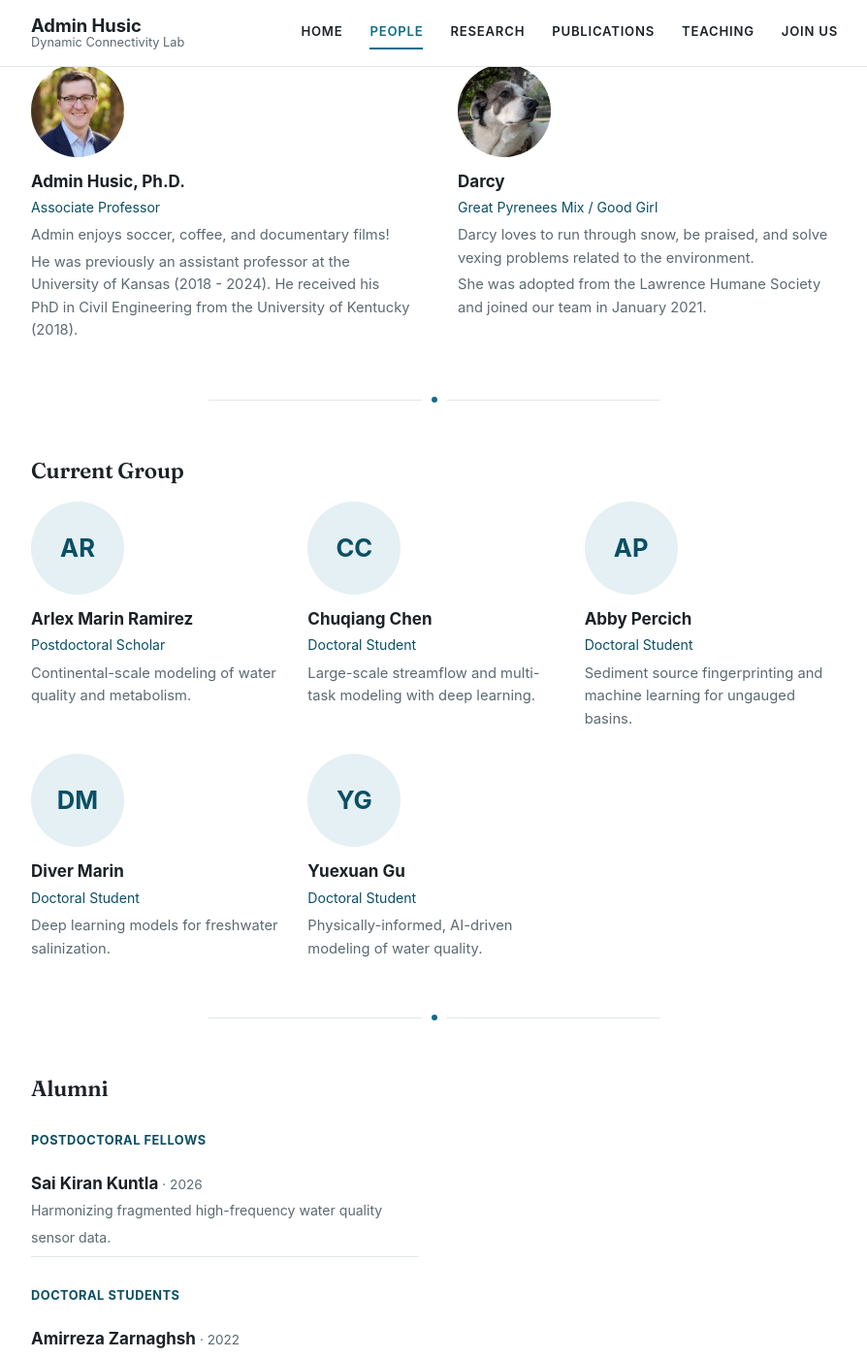
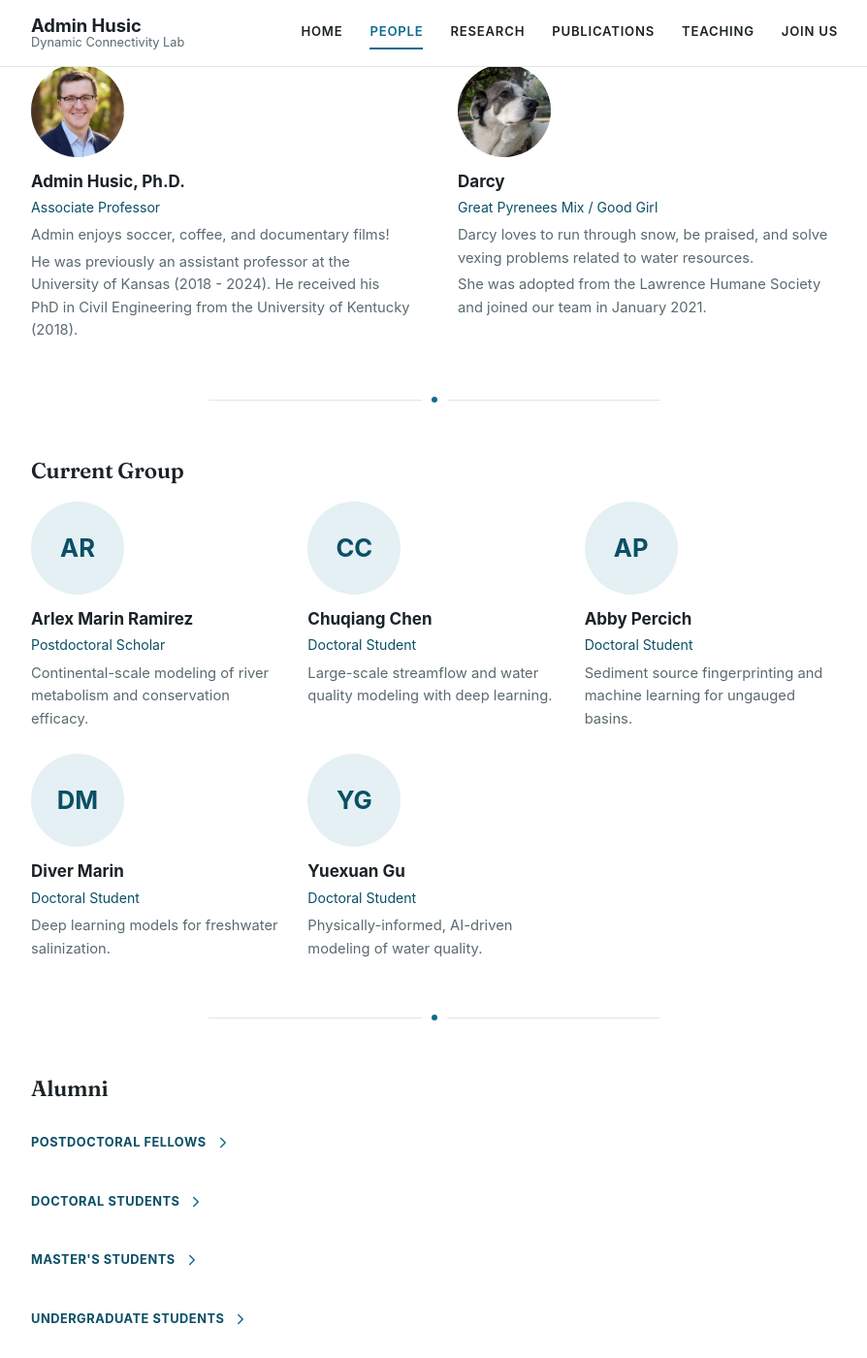
Before and after one commit to adminhusic/adminhusic.github.io, a Jekyll site: the page built from people.md, in a window 1280 px wide and 1400 px high, scrolled down 238 px. Shown: the whole window at 97% size, without its empty margins (192-1086 px from the left). Built offline with Jekyll 4.4.1, drawn with Linux system fonts in a browser that asks for light colours; some of the changed text lies outside the part shown.

Commit message:
People page: collapsible alumni groups, add start year
- Alumni role groups (Postdoctoral Fellows, Doctoral Students,
  Master's Students, Undergraduate Students) now use native
  <details>/<summary> disclosures, collapsed by default, with a
  rotating chevron and no custom JS.
- Each alumni entry now shows a "first_year - last_year" range next
  to their name instead of a single exit year. first_year is added
  to every entry in _data/people.yml as a placeholder (equal to
  last_year) pending real values.
- Extend the sitewide focus-visible rule to summary elements.

```diff
--- a/_data/people.yml
+++ b/_data/people.yml
@@ -9,16 +9,16 @@ mascot:
   name: "Darcy"
   role: "Great Pyrenees Mix / Good Girl"
   desc:
-    - "Darcy loves to run through snow, be praised, and solve vexing problems related to the environment."
+    - "Darcy loves to run through snow, be praised, and solve vexing problems related to water resources."
     - "She was adopted from the Lawrence Humane Society and joined our team in January 2021."
 
 current:
   - name: "Arlex Marin Ramirez"
     role: "Postdoctoral Scholar"
-    note: "Continental-scale modeling of water quality and metabolism."
+    note: "Continental-scale modeling of river metabolism and conservation efficacy."
   - name: "Chuqiang Chen"
     role: "Doctoral Student"
-    note: "Large-scale streamflow and multi-task modeling with deep learning."
+    note: "Large-scale streamflow and water quality modeling with deep learning."
   - name: "Abby Percich"
     role: "Doctoral Student"
     note: "Sediment source fingerprinting and machine learning for ungauged basins."
@@ -32,99 +32,131 @@ current:
 # last_year: the last calendar year this person was with the lab, used to sort
 # each alumni group in reverse-chronological order. 0 means unknown/not yet
 # provided -- please fill in a real year rather than leaving these as 0.
+# first_year: the calendar year this person joined the lab, shown next to
+# last_year as "first_year - last_year". Every entry below currently has
+# first_year set equal to last_year as a placeholder -- please replace each
+# with the real starting year.
 alumni:
   - name: "Sai Kiran Kuntla"
     role: "Postdoctoral Scholar"
+    first_year: 2026
     last_year: 2026
     note: "Harmonizing fragmented high-frequency water quality sensor data."
 
   - name: "Amirreza Zarnaghsh"
     role: "Doctoral Student"
-    last_year: 2022
+    first_year: 2019
+    last_year: 2023
     note: "High-frequency sensing and transport pathways of solutes and sediment."
 
   - name: "Nishchal Sigdel"
     role: "Master's Student"
+    first_year: 2024
     last_year: 2026
     note: "Continental-scale suspended sediment prediction with deep learning."
   - name: "Sugam Shrestha"
     role: "Master's Student"
+    first_year: 2024
     last_year: 2026
     note: "Modeling sediment erosion and connectivity with sensors and machine learning."
   - name: "Cayden Lloyd"
     role: "Master's Student"
+    first_year: 2024
     last_year: 2026
     note: "Sediment fingerprinting of reservoir and river sediment sources."
   - name: "Aayush Pandit"
     role: "Master's Student"
-    last_year: 2025
+    first_year: 2022
+    last_year: 2024
     note: "Deep learning for nitrate export and watershed model benchmarking."
   - name: "Zack McVey"
     role: "Master's Student"
+    first_year: 2021
     last_year: 2023
     note: "Land use impacts on dynamic sediment connectivity."
   - name: "Zane Rider"
     role: "Master's Student"
+    first_year: 2021
     last_year: 2022
     note: "Cyanotoxins and taste-and-odor compounds in benthic algae."
   - name: "Alexander Michalek"
     role: "Master's Student"
-    last_year: 2020
+    first_year: 2019
+    last_year: 2021
     note: "Sediment erosion-connectivity mapping in urbanizing landscapes."
 
   - name: "Laura VanderMeulen"
     role: "Undergraduate Student"
+    first_year: 2023
     last_year: 2024
     note: "Meta-analysis of sediment fingerprinting applications."
   - name: "Avery Mohn"
     role: "Undergraduate Student"
+    first_year: 2022
     last_year: 2024
     note: "Microplastics in stormwater and fluvial sediment."
   - name: "Elizabeth Appel"
     role: "Undergraduate Student"
+    first_year: 2022
     last_year: 2024
-    note: "Racial equity of flood exposure in historically redlined communities."
+    note: "Racial equity of flood exposure in redlined communities."
   - name: "Jack Respelliers"
     role: "Undergraduate Student"
+    first_year: 2022
     last_year: 2024
     note: "Sediment fingerprinting data collection."
   - name: "Austin Gardiner"
     role: "Undergraduate Student"
+    first_year: 2021
     last_year: 2022
     note: "Sediment fingerprinting data collection."
   - name: "Aaron Tuschhoff"
     role: "Undergraduate Student"
+    first_year: 2020
     last_year: 2022
     note: "Sediment fingerprinting data collection."
   - name: "Sarah Hogen"
     role: "Undergraduate Student"
+    first_year: 2020
     last_year: 2022
     note: "Synthesis of water quality model performance."
   - name: "Devin Gouger"
     role: "Undergraduate Student"
+    first_year: 2020
     last_year: 2021
     note: "Sediment fingerprinting data collection."
   - name: "Logan Wilson"
     role: "Undergraduate Student"
+    first_year: 2019
     last_year: 2020
+    note: "Sediment fingerprinting data collection."
+  - name: "Abby Percich"
+    role: "Undergraduate Student"
+    first_year: 2019
+    last_year: 2021
     note: "Hydrologic modeling along an urbanization gradient."
   - name: "Madeline Merckling"
     role: "Undergraduate Student"
+    first_year: 2019
     last_year: 2020
     note: "Sediment fingerprinting data collection."
   - name: "Luke Brown"
     role: "Undergraduate Student"
+    first_year: 2019
     last_year: 2020
     note: "High-frequency water quality sensing platforms."
   - name: "Alexandria Depew"
     role: "Undergraduate Student"
-    last_year: 2020
+    first_year: 2018
+    last_year: 2019
     note: "High-frequency water quality sensing platforms."
   - name: "Cheyenne Hillman"
     role: "Undergraduate Student"
+    first_year: 2018
     last_year: 2019
     note: "Sediment fingerprinting data collection."
   - name: "Savannah Smith"
     role: "Undergraduate Student"
+    first_year: 2018
     last_year: 2019
     note: "Sediment fingerprinting data collection."
--- a/_includes/alumni-group.html
+++ b/_includes/alumni-group.html
@@ -1,13 +1,16 @@
 {% if include.group.size > 0 %}
-<div class="alumni-group">
-  <h3 class="alumni-group-title">{{ include.title }}</h3>
+<details class="alumni-group">
+  <summary class="alumni-group-title">
+    {{ include.title }}
+    <svg class="icon icon--sm alumni-group-chevron" viewBox="0 0 24 24" fill="none" stroke="currentColor" stroke-width="2" stroke-linecap="round" stroke-linejoin="round" aria-hidden="true"><path d="M9 6l6 6-6 6"/></svg>
+  </summary>
   <ul class="alumni-list">
     {% for person in include.group %}
     <li>
-      <h4 class="alumni-name">{{ person.name }}{% if person.last_year > 0 %} <span class="alumni-year">&middot; {{ person.last_year }}</span>{% endif %}</h4>
+      <h4 class="alumni-name">{{ person.name }}{% if person.last_year > 0 %} <span class="alumni-year">&middot; {{ person.first_year }} - {{ person.last_year }}</span>{% endif %}</h4>
       <span class="role">{{ person.note }}</span>
     </li>
     {% endfor %}
   </ul>
-</div>
+</details>
 {% endif %}
--- a/assets/css/style.css
+++ b/assets/css/style.css
@@ -54,7 +54,7 @@ body {
 img { max-width: 100%; display: block; }
 a { color: var(--color-accent); text-decoration: none; }
 a:hover { text-decoration: underline; }
-a:focus-visible, button:focus-visible {
+a:focus-visible, button:focus-visible, summary:focus-visible {
   outline: 2px solid var(--color-accent-strong);
   outline-offset: 2px;
 }
@@ -407,19 +407,31 @@ main.page { min-height: 50vh; }
 .pi-mascot { display: flex; gap: 48px; flex-wrap: wrap; }
 .pi-mascot__col { flex: 1; min-width: 240px; }
 
-.alumni-group { margin: 32px 0 0; }
+.alumni-group { margin: 24px 0 0; }
 .alumni-group:first-child { margin-top: 0; }
 .alumni-group-title {
+  display: flex;
+  align-items: center;
+  gap: 8px;
   font-size: 0.8rem;
   font-weight: 700;
   text-transform: uppercase;
   letter-spacing: 0.04em;
   color: var(--color-accent-strong);
-  margin: 0 0 14px;
+  margin: 0;
+  padding: 8px 0;
+  cursor: pointer;
+  list-style: none;
+}
+.alumni-group-title::-webkit-details-marker { display: none; }
+.alumni-group-chevron { color: var(--color-accent); flex-shrink: 0; transition: transform 0.15s; }
+.alumni-group[open] .alumni-group-chevron { transform: rotate(90deg); }
+@media (prefers-reduced-motion: reduce) {
+  .alumni-group-chevron { transition-duration: 0.01ms; }
 }
 .alumni-year { color: var(--color-text-muted); font-size: 0.85rem; font-weight: 400; }
 .alumni-name { font-size: inherit; font-weight: 700; line-height: inherit; letter-spacing: normal; margin: 0; }
-.alumni-list { columns: 2; column-gap: 32px; list-style: none; padding: 0; }
+.alumni-list { margin: 6px 0 0; columns: 2; column-gap: 32px; list-style: none; padding: 0; }
 .alumni-list li { padding: 6px 0; border-bottom: 1px solid var(--color-border); break-inside: avoid; }
 .alumni-list .role { color: var(--color-text-muted); font-size: 0.88rem; }
 @media (max-width: 560px) { .alumni-list { columns: 1; } }
```
